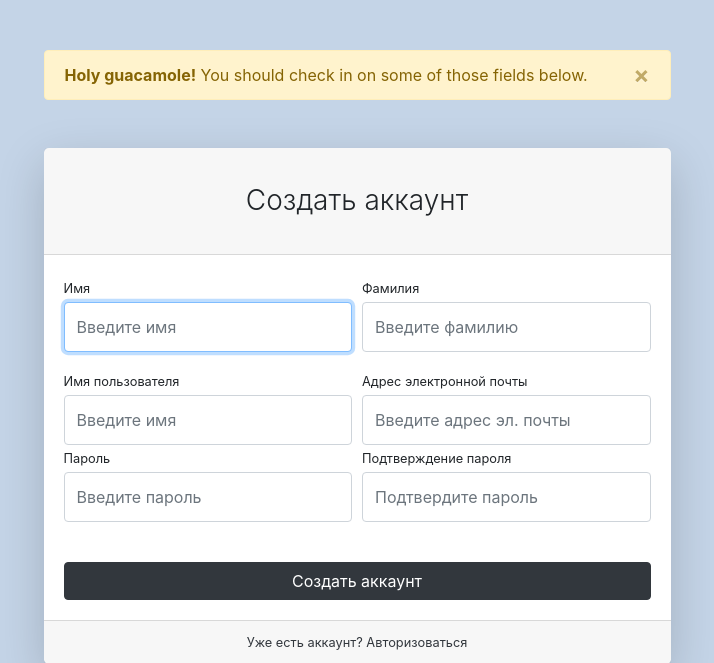
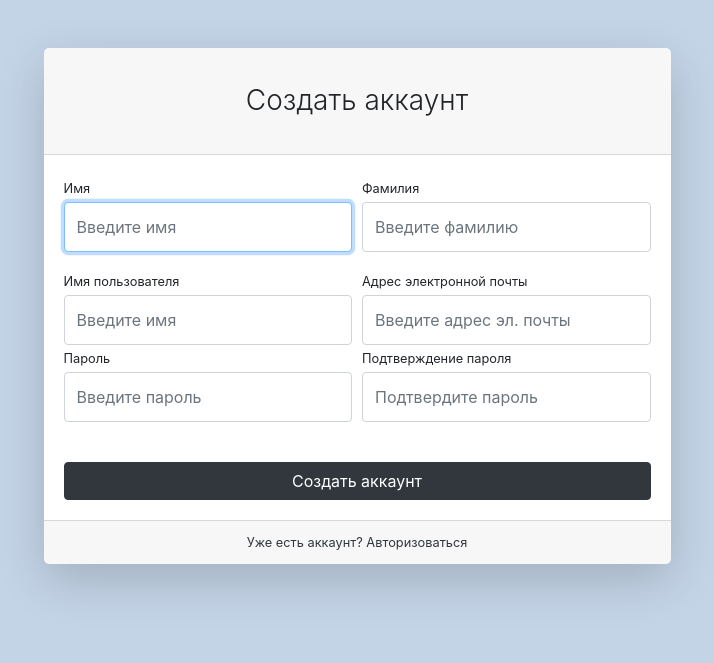
Before and after one commit to sergey-skrf/my_geekshop, a Django app: page /users/registration/ in a window 1280 px wide. Shown: the top 663 px of the page, without its empty margins (283-997 px from the left). Run offline with Django 3.2, Linux system fonts and the light colour scheme; some libraries are stand-ins or nearby versions.

Commit message:
Добавил обработку ошибок для страницы регистрации

```diff
--- a/geekshop/settings.py
+++ b/geekshop/settings.py
@@ -105,7 +105,7 @@ AUTH_PASSWORD_VALIDATORS = [
 # Internationalization
 # https://docs.djangoproject.com/en/3.2/topics/i18n/
 
-LANGUAGE_CODE = 'en-us'
+LANGUAGE_CODE = 'ru-ru'
 
 TIME_ZONE = 'UTC'
 
--- a/users/templates/users/register.html
+++ b/users/templates/users/register.html
@@ -4,13 +4,14 @@
             <div class="container">
                 <div class="row justify-content-center">
                     <div class="col-lg-7">
-                        <div class="alert alert-warning alert-dismissible fade show" role="alert"
-                             style="margin-top: 50px;">
-                            <strong>Holy guacamole!</strong> You should check in on some of those fields below.
-                            <button type="button" class="close" data-dismiss="alert" aria-label="Close">
-                                <span aria-hidden="true">&times;</span>
-                            </button>
-                        </div>
+                        {% if form.errors %}
+                            <div class="alert alert-warning alert-dismissible fade show" role="alert" style="margin-top: 50px;">
+                                {{form.errors}}
+                                <button type="button" class="close" data-dismiss="alert" aria-label="Close">
+                                    <span aria-hidden="true">&times;</span>
+                                </button>
+                            </div>
+                        {% endif %}
                         <div class="card shadow-lg border-0 rounded-lg mt-5">
                             <div class="card-header"><h3 class="text-center font-weight-light my-4">Создать аккаунт</h3>
                             </div>
```
